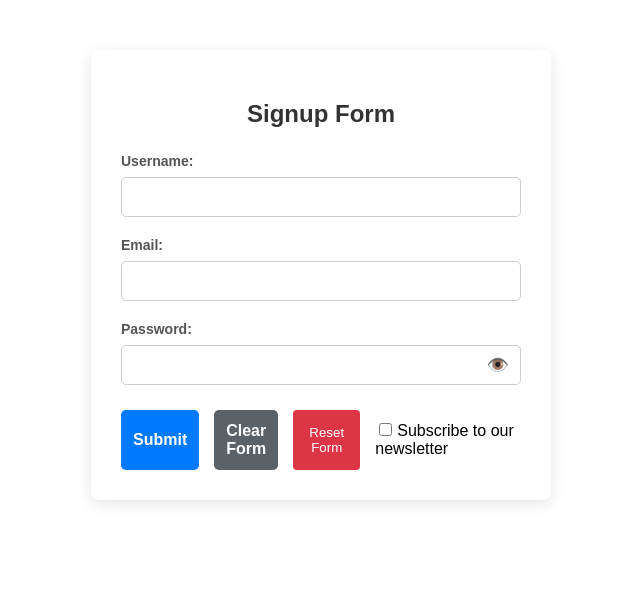
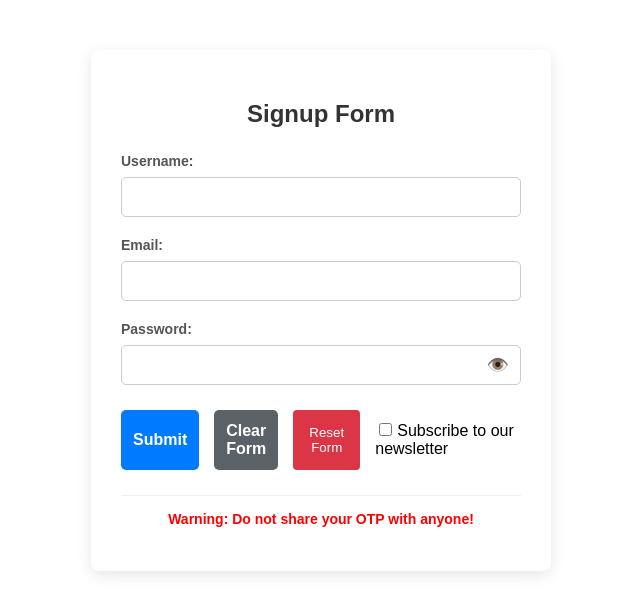
Before and after one commit to sarmad-sqa/my-first-react-cicd, a React (Create React App) app: page / in a window 1280 px wide. Shown: the top 614 px of the page, without its empty margins (319-959 px from the left). Built offline with nearby package versions, Linux system fonts and the light colour scheme.

Commit message:
added security warning under dev2 branch

```diff
--- a/src/App.js
+++ b/src/App.js
@@ -35,7 +35,7 @@ function App() {
     setShowPassword(!showPassword);
   };
 
-  // --- STYLING OBJECTS (In-line CSS taaki layout kharab na ho) ---
+  // --- STYLING OBJECTS ---
   const styles = {
     formContainer: {
       maxWidth: '400px',
@@ -79,7 +79,7 @@ function App() {
     },
     passwordInput: {
       padding: '10px',
-      paddingRight: '40px', // Icon ke liye right side par space
+      paddingRight: '40px',
       borderRadius: '5px',
       border: '1px solid #ccc',
       fontSize: '16px',
@@ -107,7 +107,7 @@ function App() {
     submitBtn: {
       flex: 1,
       padding: '12px',
-      backgroundColor: '#007bff', // Proper Blue Color
+      backgroundColor: '#007bff',
       color: 'white',
       border: 'none',
       borderRadius: '5px',
@@ -119,7 +119,7 @@ function App() {
     clearBtn: {
       flex: 1,
       padding: '12px',
-      backgroundColor: '#5a6268', // Proper Dark Grey Color
+      backgroundColor: '#5a6268',
       color: 'white',
       border: 'none',
       borderRadius: '5px',
@@ -188,15 +188,22 @@ function App() {
             Clear Form
           </button>
           <button type="button" style={{ cursor: 'pointer', padding: '10px', background: '#dc3545', color: 'white', border: 'none', borderRadius: '4px' }}>
-  Reset Form
-</button>
+            Reset Form
+          </button>
           <div style={{ marginTop: '10px' }}>
-  <input type="checkbox" id="subscribe" name="subscribe" style={{ marginRight: '5px' }} />
-  <label htmlFor="subscribe">Subscribe to our newsletter</label>
-</div>
+            <input type="checkbox" id="subscribe" name="subscribe" style={{ marginRight: '5px' }} />
+            <label htmlFor="subscribe">Subscribe to our newsletter</label>
+          </div>
         </div>
 
       </form>
+
+      {/* --- DEV2 KA NEW CODE (WARING TEXT) SHURU --- */}
+      <p style={{ marginTop: '25px', textAlign: 'center', color: 'red', fontWeight: 'bold', fontSize: '14px', borderTop: '1px solid #eee', paddingTop: '15px' }}>
+        Warning: Do not share your OTP with anyone!
+      </p>
+      {/* --- DEV2 KA NEW CODE KHATAM --- */}
+
     </div>
   );
 }
```
